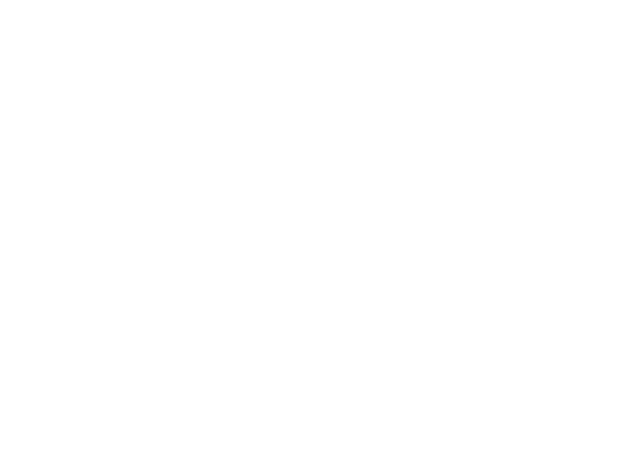
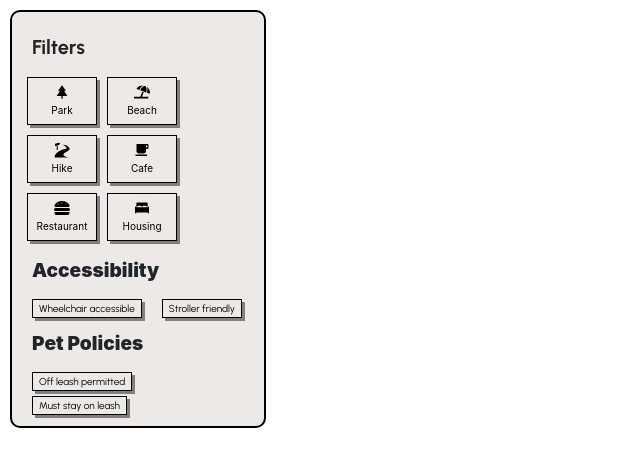
Before and after one commit to KelsieSmitty/cerberus-industries-ruff-routes, a React (Create React App) app in the folder ruff-routes/: page /test in a window 1280 px wide. Before the commit this address had no page. Shown: the top 466 px of the page, without its empty margins (0-640 px from the left). Built offline with nearby package versions, Linux system fonts and the light colour scheme; the HTML template or start-up script is replaced by a standard one.

Commit message:
filter components added

```diff
--- a/ruff-routes/package.json
+++ b/ruff-routes/package.json
@@ -3,6 +3,9 @@
   "version": "0.1.0",
   "private": true,
   "dependencies": {
+    "@emotion/react": "^11.11.1",
+    "@emotion/styled": "^11.11.0",
+    "@mui/material": "^5.14.4",
     "@testing-library/jest-dom": "^5.17.0",
     "@testing-library/react": "^13.4.0",
     "@testing-library/user-event": "^13.5.0",
@@ -11,6 +14,7 @@
     "react": "^18.2.0",
     "react-bootstrap": "^2.8.0",
     "react-dom": "^18.2.0",
+    "react-icons": "^4.10.1",
     "react-router-dom": "^6.15.0",
     "react-scripts": "5.0.1",
     "web-vitals": "^2.1.4"
--- a/ruff-routes/public/index.html
+++ b/ruff-routes/public/index.html
@@ -12,7 +12,7 @@
     <link rel="apple-touch-icon" href="%PUBLIC_URL%/logo192.png" />
     <link rel="preconnect" href="https://fonts.googleapis.com">
     <link rel="preconnect" href="https://fonts.gstatic.com" crossorigin>
-    <link href="https://fonts.googleapis.com/css2?family=Lilita+One&display=swap" rel="stylesheet">
+    <link href="https://fonts.googleapis.com/css2?family=Lilita+One&family=Urbanist:wght@400;700&display=swap" rel="stylesheet">
     <!--
       manifest.json provides metadata used when your web app is installed on a
       user's mobile device or desktop. See https://developers.google.com/web/fundamentals/web-app-manifest/
--- a/ruff-routes/src/App.js
+++ b/ruff-routes/src/App.js
@@ -1,5 +1,6 @@
 import Explore from './pages/explore';
 import Home from './pages/home';
+import Test from './pages/test'
 import { BrowserRouter as Router, Routes, Route } from "react-router-dom";
 
 
@@ -9,6 +10,7 @@
         <Routes>
           <Route path="/" element={<Home />} />
           <Route path="/explore" element={<Explore />}/>
+          <Route path="/test" element={<Test />}/>
         </Routes>
       </Router>
   )
--- a/ruff-routes/src/components/filter.js
+++ b/ruff-routes/src/components/filter.js
@@ -1,13 +1,43 @@
+import React, { useState, useEffect } from 'react';
+import { Checkbox } from '@mui/material';
+import { BiSolidTreeAlt} from 'react-icons/bi';
+import { IoMdCafe, IoIosBed} from 'react-icons/io'
+import { FaUmbrellaBeach,FaHamburger } from 'react-icons/fa';
+import { GiTrail } from 'react-icons/gi'
+
 function Filter({ selectedFilters, onFilterChange  }) {
 
-    const handleCheckboxChange = (filter) => {
-        const updatedFilters = selectedFilters.includes(filter)
-          ? selectedFilters.filter((f) => f !== filter)
-          : [...selectedFilters, filter];
-        onFilterChange(updatedFilters);
+  const [selectedButtons, setSelectedButtons] = useState([]);
 
-        console.log('Selected filters:', updatedFilters);
-      };
+  const handleButtonClick = (buttonName) => {
+    if (selectedButtons.includes(buttonName)) {
+      setSelectedButtons(selectedButtons.filter(btn => btn !== buttonName));
+    } else {
+      setSelectedButtons([...selectedButtons, buttonName]);
+    }
+  };
+
+  useEffect(() => {
+    console.log('Selected buttons:', selectedButtons);
+  }, [selectedButtons]);
+
+
+  const createButton = (buttonName, icon, label) => {
+    const isSelected = selectedButtons.includes(buttonName);
+    const buttonClass = isSelected ? 'selected' : '';
+
+    return (
+      <button
+        key={buttonName}
+        onClick={() => handleButtonClick(buttonName)}
+        className={`filter-button ${buttonClass}`}
+      >
+        <span>{icon}</span>
+        <p className="label">{label}</p>
+      </button>
+    );
+  };
+
     return (
         <div className="filter-container"
         style={{
@@ -16,41 +46,31 @@
             alignItems: 'flex-start',
             border: '2px solid black',
             padding: '10px',
-            width: '200px',
-            position: 'absolute',
-            left: '20px',
-            top: '20px',
-            backgroundColor: '#fff',
+            minWidth:'200px',
+            width: '20%',
+            margin: '10px',
+            borderRadius: '10px',
+            backgroundColor: '#ede9e6',
+            fontFamily: 'Urbanist'
           }}>
-          <label className="filter-label">Filter</label>
-          <div className="filter-checkboxes d-flex flex-column">
-            <label>
-              <input
-                type="checkbox"
-                value="play"
-                checked={selectedFilters.includes('play')}
-                onChange={() => handleCheckboxChange('play')}
-              />
-              Play
-            </label>
-            <label>
-              <input
-                type="checkbox"
-                value="eat"
-                checked={selectedFilters.includes('eat')}
-                onChange={() => handleCheckboxChange('eat')}
-              />
-              Eat
-            </label>
-            <label>
-              <input
-                type="checkbox"
-                value="stay"
-                checked={selectedFilters.includes('stay')}
-                onChange={() => handleCheckboxChange('stay')}
-              />
-              Stay
-            </label>
+          <label className="filter-label">Filters</label>
+          <div className='inline-block m-auto'>
+            {createButton('park', <BiSolidTreeAlt />, 'Park')}
+            {createButton('beach',  <FaUmbrellaBeach/>, 'Beach')}
+            {createButton('hike',  <GiTrail/>, 'Hike')}
+            {createButton('cafe', <IoMdCafe/>, 'Cafe')}
+            {createButton('restaurant', <FaHamburger/>, 'Restaurant')}
+            {createButton('housing', <IoIosBed />, 'Housing')}
+          </div>
+          <div>
+            <p className='filter-sublabel'>Accessibility</p>
+            <button className='filter-button2'>Wheelchair accessible</button>
+            <button className='filter-button2'>Stroller friendly</button>
+          </div>
+          <div>
+            <p className='filter-sublabel'>Pet Policies</p>
+            <button className='filter-button2'>Off leash permitted</button>
+            <button className='filter-button2'>Must stay on leash</button>
           </div>
         </div>
       );
--- a/ruff-routes/src/index.css
+++ b/ruff-routes/src/index.css
@@ -1,3 +1,4 @@
+
 body, h1, h2, h3, p, ul, li {
   margin: 0;
   padding: 0;
@@ -8,3 +9,80 @@
   -webkit-font-smoothing: antialiased;
   -moz-osx-font-smoothing: grayscale;
 }
+
+/* .filter-container{
+  display: 'flex';
+  flex-direction: 'column';
+  align-items: 'flex-start';
+  border: '2px solid black';
+  padding: '10px';
+  width: '200px';
+  position: 'absolute';
+  left: '20px';
+  top: '20px';
+  background-color: '#fff';
+} */
+
+.filter-label{
+  font-size:20px;
+  font-weight:900;
+  margin:10px;
+}
+
+
+.filter-button{
+  border:solid 1px black;
+  width:70px;
+  margin:5px;
+  background-color: #ede9e6;
+  box-shadow: 3px 3px gray;
+}
+
+
+.filter-button:focus {
+  text-decoration: none;
+}
+
+.filter-button:hover {
+  text-decoration: none;
+}
+
+.filter-button:active {
+  box-shadow: rgba(0, 0, 0, .125) 0 3px 5px inset;
+  outline: 0;
+}
+
+
+.filter-button:not([disabled]):active {
+  box-shadow: #fff 2px 2px 0 0, #000 2px 2px 0 1px;
+  transform: translate(2px, 2px);
+}
+
+.filter-button p{
+  font-size: 10px;
+  margin-bottom:5px;
+  background-color: transparent;
+}
+
+.filter-button span{
+  background-color: transparent;
+}
+
+.filter-button:hover,.filter-button2:hover, button.selected {
+  background-color: #fff0c3;
+  font-weight:700;
+}
+
+.filter-sublabel{
+  font-size: 1.2rem;
+  font-weight: 900;
+  margin:10px;
+}
+
+.filter-button2{
+  border:1px solid black;
+  background-color: transparent;
+  font-size:10px;
+  margin:0 10px;
+  box-shadow: 3px 3px gray;
+}
--- a/ruff-routes/src/pages/explore.jsx
+++ b/ruff-routes/src/pages/explore.jsx
@@ -1,3 +1,4 @@
+import React, { useState } from 'react';
 import Navbar from "../components/navbar";
 import Cards from "../components/cards";
 
@@ -12,6 +13,7 @@
     >
       <Navbar />
       <Cards />
+
     </div>
   );
 }
--- a/ruff-routes/src/pages/home.jsx
+++ b/ruff-routes/src/pages/home.jsx
@@ -8,6 +8,9 @@
         <div className='header'>
             <h1 className='header-font'>Ruff Routes</h1>
             <img src={pawImg} className='pawImg' />
+            <a href="#"><li className='header-font'>Explore</li></a>
+            <a href="#"><li className='header-font'>About us</li></a>
+            <a href="#"><li className='header-font'>Suggest a place</li></a>
         </div>
         <div className='container'>
             <div className='content m-3'>
--- /dev/null
+++ b/ruff-routes/src/pages/test.jsx
@@ -0,0 +1,10 @@
+import React from 'react'
+import Filter from '../components/filter'
+
+function text() {
+  return (
+    <Filter />
+  )
+}
+
+export default text
--- a/ruff-routes/src/styling/navbar.css
+++ b/ruff-routes/src/styling/navbar.css
@@ -1,8 +1,6 @@
 @import url("https://fonts.googleapis.com/css2?family=Open+Sans&family=Urbanist&display=swap");
 @import url("https://fonts.googleapis.com/css2?family=Lilita+One&family=Open+Sans&family=Urbanist&display=swap");
 
-NavLink {
-}
 
 .custom-underline {
   text-decoration: none;
```
Also changed, not shown: 1 other file (tests, documents, lock files or other folders).
